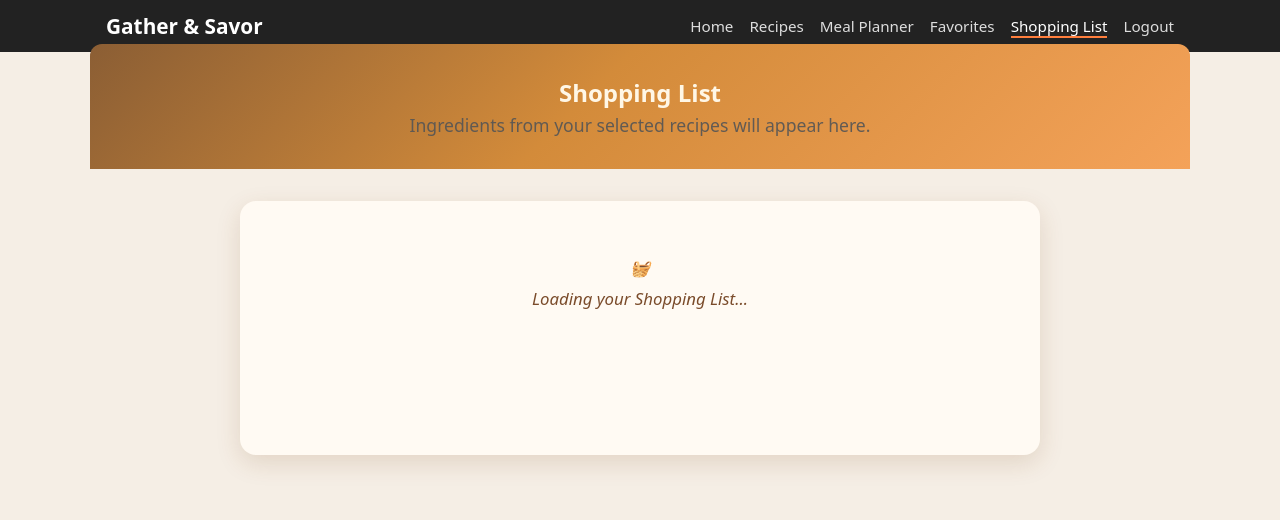
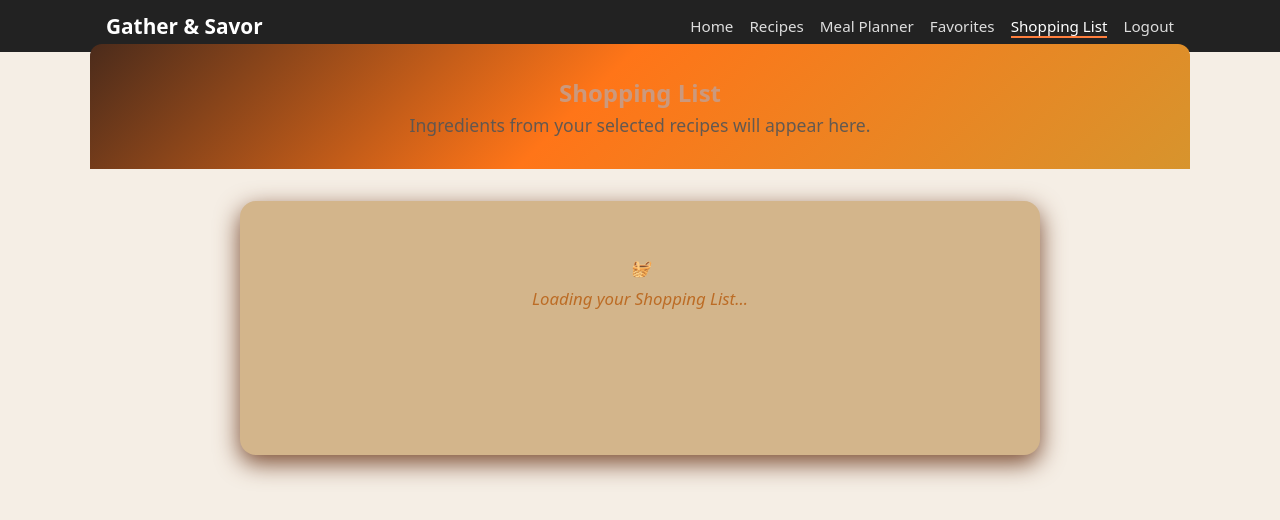
Before and after one commit to Manahil2026/gather-savor_FinalProject, a PHP site: page /Shopping-list.php in a window 1280 px wide. Shown: the top 520 px of the page. Run offline with PHP 8.4, Linux system fonts and the light colour scheme; the visitor is signed in with stand-in values (Sample User, id 1).

Commit message:
shopping-list.css

```diff
--- a/css/shopping-list.css
+++ b/css/shopping-list.css
@@ -4,16 +4,16 @@
   max-width: 800px;
   margin: 2rem auto;
   padding: 0 1rem 2rem;
-  background: #fffaf3;
+  background: #d3b58b;
   border-radius: 16px;
-  box-shadow: 0 8px 24px rgba(120, 66, 18, 0.15);
+  box-shadow: 0 8px 24px rgba(122, 74, 47);
 }
 
 .page-header {
   text-align: center;
   padding: 2rem 1rem;
-  background: linear-gradient(135deg, #8b5e34 0%, #d38b3a 45%, #f4a259 100%);
-  color: #fff7e6;
+  background: linear-gradient(135deg, #4b2b1b 0%, #FF7518 45%, #D7942D 100%);
+  color: #cb997e;
   border-radius: 12px 12px 0 0;
   margin: -2rem -1rem 0 -1rem;
 }
@@ -26,7 +26,7 @@
 .placeholder-text {
   text-align: center;
   padding: 4rem 2rem;
-  color: #7a4b2a;
+  color: #bc6c25;
   font-size: 1.05rem;
   font-style: italic;
 }
@@ -118,7 +118,7 @@
   width: 20px;
   height: 20px;
   margin-right: 1rem;
-  accent-color: #667eea;
+  accent-color: #e76f51;
   cursor: pointer;
 }
 
```
